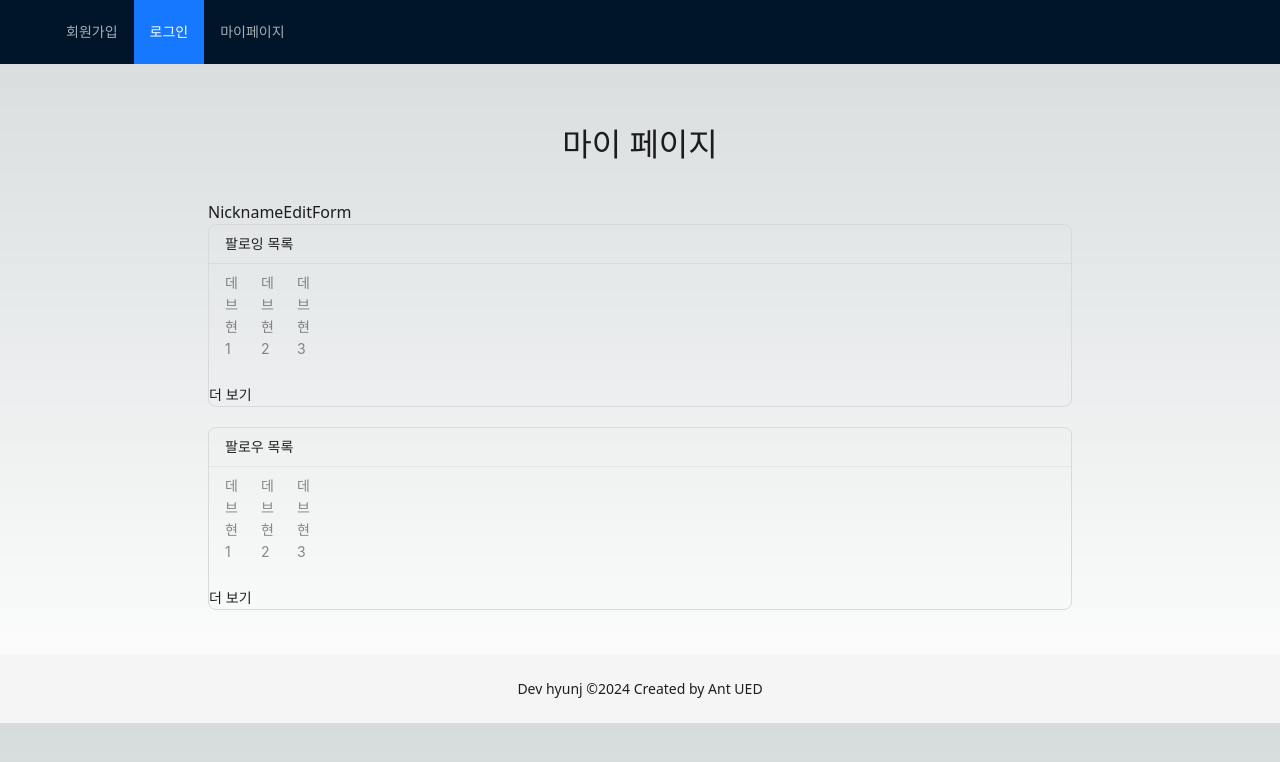
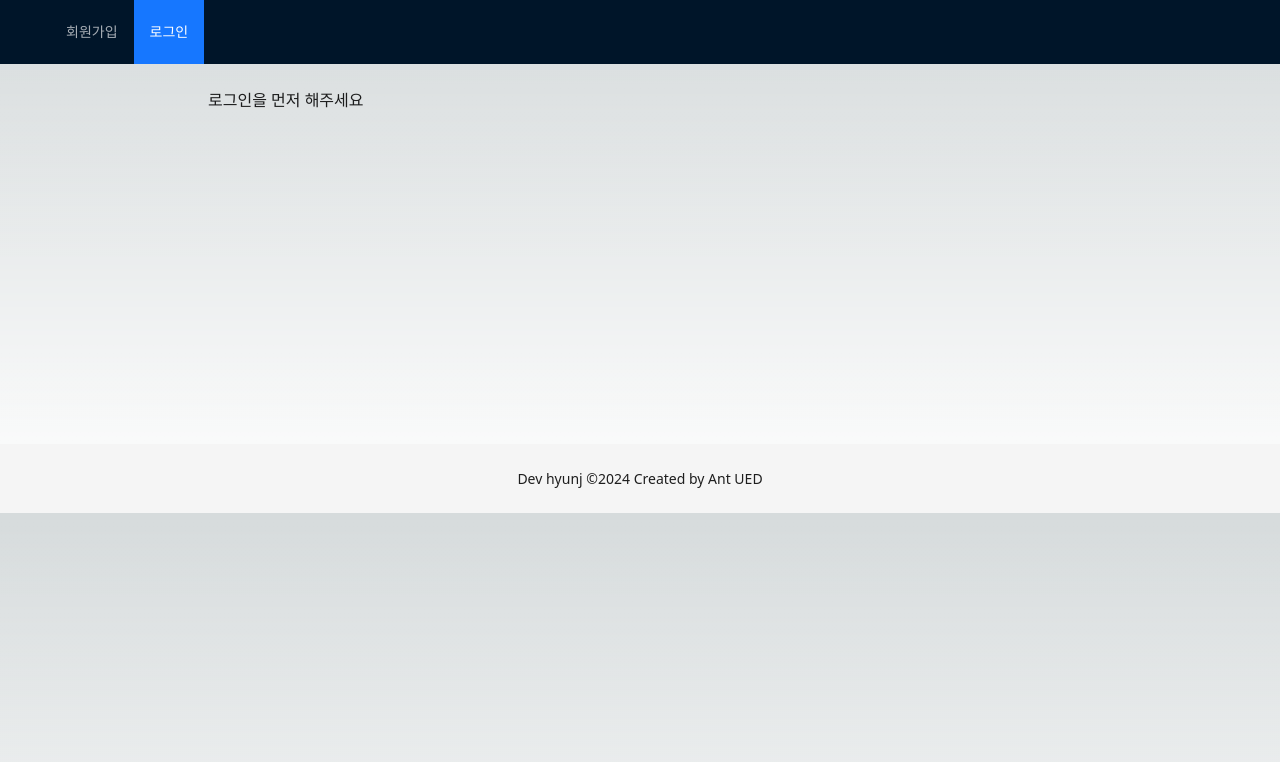
Before and after one commit to sirri1222/node_bird_new, a Next.js app in the folder prepare/front/devhyun_twitter/: page /profile in a window 1280 px wide. Shown: the top 762 px of the page. Built offline with nearby package versions, Linux system fonts and the light colour scheme.

Commit message:
Fix: 유저 정보가 없을시 분기 처리

```diff
--- a/prepare/front/devhyun_twitter/src/app/layout.js
+++ b/prepare/front/devhyun_twitter/src/app/layout.js
@@ -5,7 +5,6 @@ import Link from "next/link";
 const menuname = [
   { name: "회원가입", link: "/signup" },
   { name: "로그인", link: "/" },
-  { name: "마이페이지", link: "/profile" },
 ];
 const items = menuname.map((navtitle, index) => ({
   key: String(index + 1),
--- a/prepare/front/devhyun_twitter/src/app/profile/page.js
+++ b/prepare/front/devhyun_twitter/src/app/profile/page.js
@@ -1,15 +1,25 @@
+"use client";
 import NicknameEditForm from "../../component/NicknameEditForm";
 import TopTitle from "../../component/recycle/TopTitle";
 import FollowList from "../../component/FollowList";
 import { FollowerList, FollowingList } from "../../dummy/dataList";
+import NoUserInfo from "../../component/NoUserInfo";
+import useStore from "../../store/store";
 
 const page = () => {
+  const { username } = useStore();
   return (
     <>
-      <TopTitle titlename={"마이 페이지"} />
-      <NicknameEditForm />
-      <FollowList header="팔로잉 목록" data={FollowerList} />
-      <FollowList header="팔로우 목록" data={FollowingList} />
+      {username === "" ? (
+        <NoUserInfo />
+      ) : (
+        <>
+          <TopTitle titlename={"마이 페이지"} />
+          <NicknameEditForm />
+          <FollowList header="팔로잉 목록" data={FollowerList} />
+          <FollowList header="팔로우 목록" data={FollowingList} />
+        </>
+      )}
     </>
   );
 };
--- /dev/null
+++ b/prepare/front/devhyun_twitter/src/component/NoUserInfo.jsx
@@ -0,0 +1,11 @@
+const NoUserInfo = () => {
+  return (
+    <>
+      <p className="text-2xl text-center flex justify-center items-center">
+        로그인을 먼저 해주세요
+      </p>
+    </>
+  );
+};
+
+export default NoUserInfo;
```
